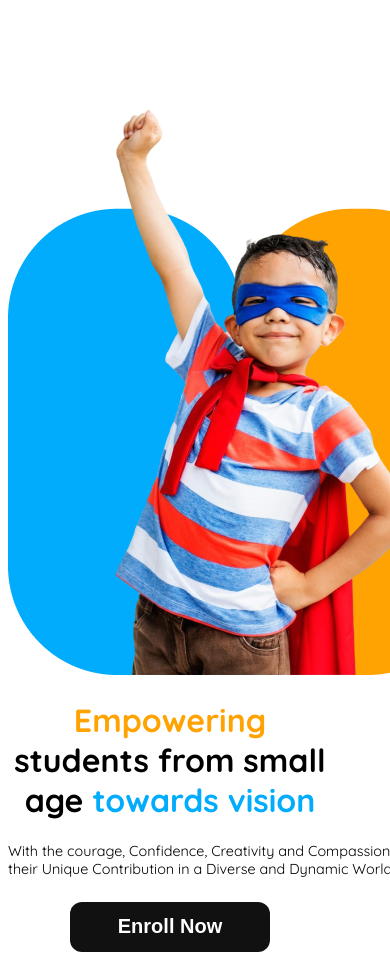
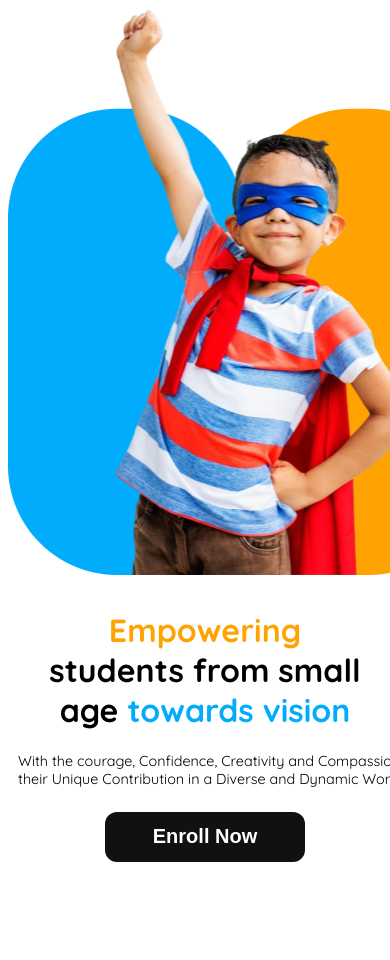
Before and after one commit to shakil-salman/B11-Assignment-2, a plain HTML site: page index.html in a window 390 px wide. Shown: the part 92-1052 px from the top of the page. After the commit the page ends 972 px from the top, so only its background shows below. Drawn offline with Linux system fonts and the light colour scheme.

Commit message:
some more edits

```diff
--- a/styles/styles.css
+++ b/styles/styles.css
@@ -104,15 +104,21 @@
 }
 /* banner styles */
 .banner{
-    margin-top: 122px;
+    margin-top: 22px;
     justify-content: center;
 }
 .banner-content{
+    width: 640px;
+    padding-top: 122px;
     margin-right: 50px;
 }
 .banner-title{
     font-weight: 700;
     font-size: 3.75rem;
+}
+.banner-image{
+    width: 470px;
+    height: 575px;
 }
 #h1-yellow{
     color: #FEA301;
@@ -143,6 +149,10 @@
         flex-direction: column-reverse;
         text-align: center;
     }
+    .banner-content{
+        width: 100%;
+        padding: 10px;
+    }
     .banner-title{
         font-size: 2rem;
         white-space: nowrap;
```
